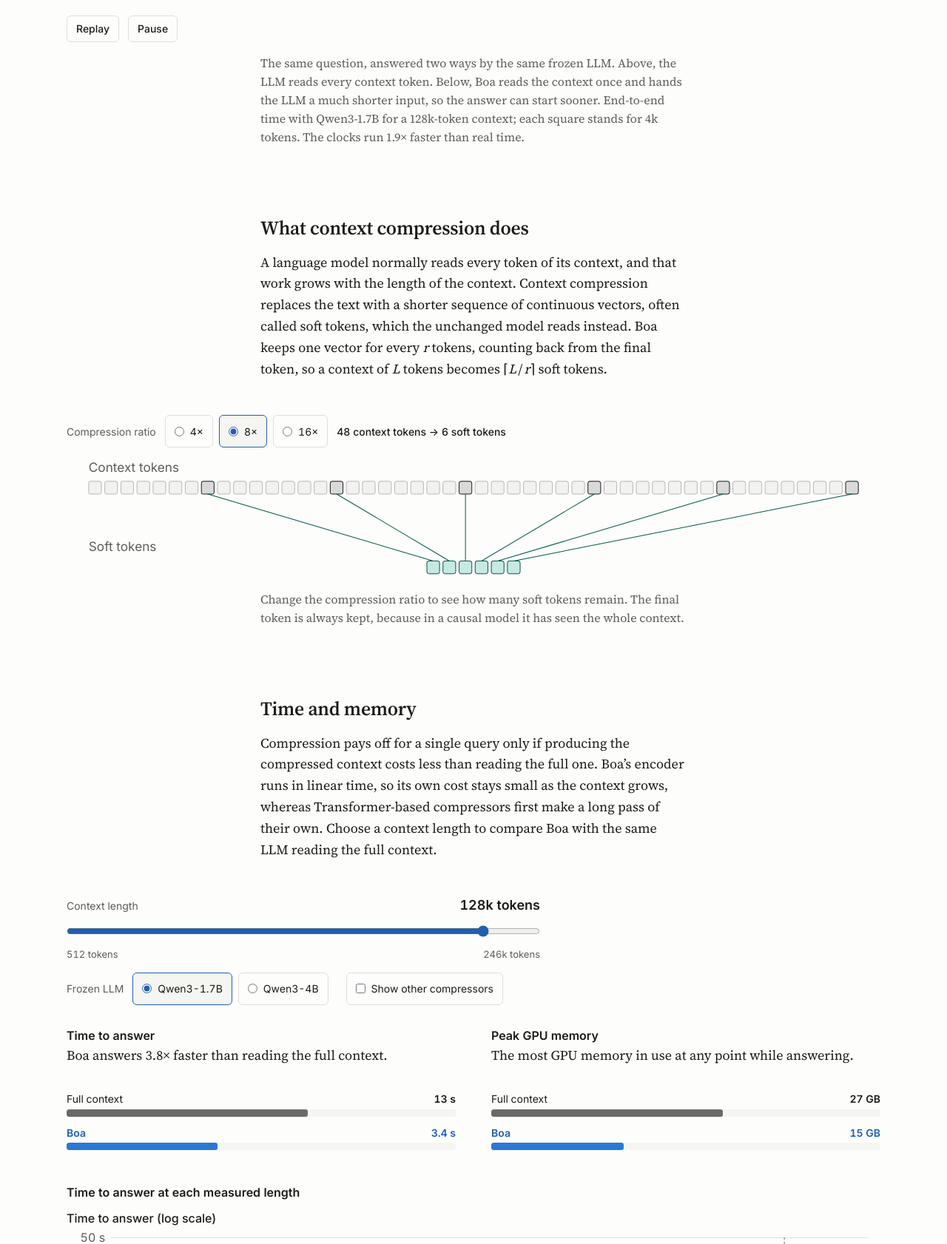
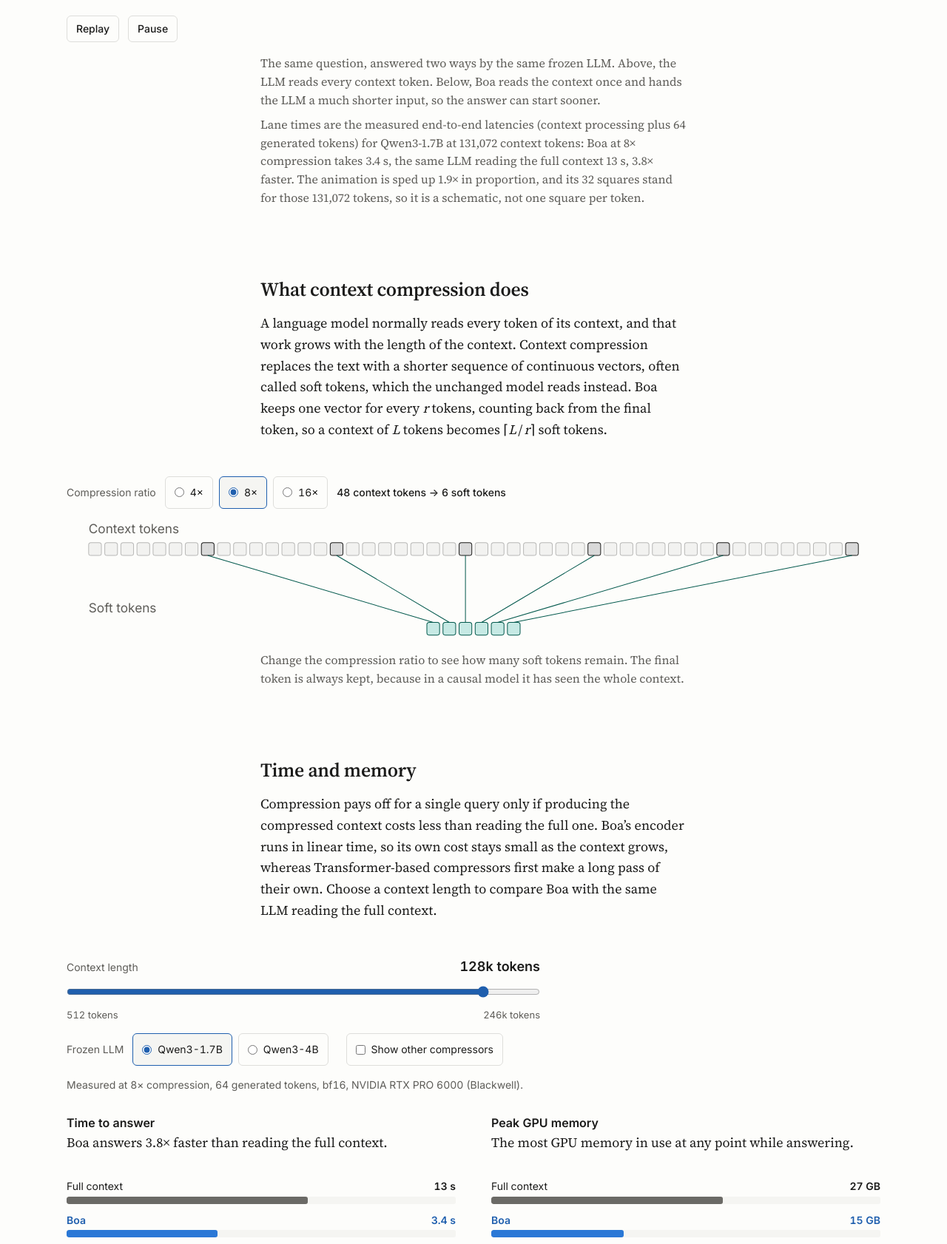
Before and after one commit to mserra0/boa-context-compression, a website with bundled scripts: page site/index.html in a window 1280 px wide. Shown: the part 1050-2732 px from the top of the page at 74% size. Built offline with nearby package versions, Linux system fonts and the light colour scheme.

Commit message:
feat(site): state how the latency figures were measured
Show 8x compression, 64 generated tokens, bf16 and the GPU where stated
under the cost figure, explain how the race lanes are calculated, label
the 19x and 39x as reported in the paper, and correct the long-context
limitation heading and numbers.

```diff
--- a/site/index.html
+++ b/site/index.html
@@ -141,8 +141,8 @@
         <dl class="limitations">
           <dt>Verbatim span extraction is weaker.</dt>
           <dd>Relation Extraction asks the model to copy exact spans of text. This is the setting in which attention-based Transformers exceed state-space models, and here Activation Beacon leads Boa at every compression ratio.</dd>
-          <dt>Long-context results are slightly below Activation Beacon.</dt>
-          <dd>On long-context benchmarks Boa is comparable to Activation Beacon on summarisation (BookSum, GovReport) but behind it on question answering (QASPER). We attribute the gap to a weaker long-context prior: the Mamba checkpoint we start from was pretrained only on short sequences, whereas Activation Beacon works directly on full-attention windows across the extended context.</dd>
+          <dt>Long-context question answering trails Activation Beacon.</dt>
+          <dd>At 32K tokens and 8× and 16× compression, Boa averages 1.3 to 1.4 F1 below Activation Beacon, and the gap is concentrated in question answering: on QASPER Boa trails by 5.4 to 6.4 F1. On summarisation the two are close: Boa leads on GovReport by 1.9 to 4.0 F1 and trails on BookSum by 0.8 to 1.4. We attribute the gap to a weaker long-context prior: the Mamba checkpoint we start from was pretrained only on sequences of up to 2K tokens, whereas Activation Beacon works directly on full-attention windows across the extended context.</dd>
         </dl>
       </div>
     </section>
--- a/site/js/figures/cost.js
+++ b/site/js/figures/cost.js
@@ -2,6 +2,7 @@ import { onVisible, prefersReducedMotion } from "../lib/motion.js";
 import { linearScale, logScale } from "../lib/scales.js";
 import { measurement, speedup } from "../lib/latency.js";
 import { formatGigabytes, formatSeconds, formatTokens } from "../lib/format.js";
+import { conditionsText } from "../lib/conditions.js";
 import { speedSentence } from "../lib/speed.js";
 import { lineChart } from "./line-chart.js";
 
@@ -11,7 +12,6 @@ const BAR_TWEEN_S = 0.4;
 // The time bars use a log axis that starts this many times below the shortest time,
 // so the shortest bar still has some length.
 const LOG_BAR_HEADROOM = 3;
-const APPROXIMATE_NOTE = "Approximate values, read from the paper's figure.";
 
 const WIDE_QUERY = "(min-width: 56em)";
 const CHART_LAYOUTS = {
@@ -150,7 +150,8 @@ export function mount(root, data) {
     node("label", {class: "choice"}, [others, " Show other compressors"]),
   ]);
   stage.append(controls);
-  if (latency.approximate === true) stage.append(node("p", {class: "cost__note", text: APPROXIMATE_NOTE}));
+  const conditions = node("p", {class: "cost__note"});
+  stage.append(conditions);
 
   const blocks = BLOCKS.map((block) => buildBlock(block, methods));
   stage.append(node("div", {class: "cost__blocks"}, blocks.map((b) => b.root)));
@@ -211,6 +212,7 @@ export function mount(root, data) {
 
   const update = ({tween}) => {
     const len = lengths[state.index];
+    conditions.textContent = conditionsText(latency, state.decoder);
     const tokens = `${formatTokens(len)} tokens`;
     length.value.textContent = tokens;
     length.input.setAttribute("aria-valuetext", tokens);
--- a/site/js/figures/race.js
+++ b/site/js/figures/race.js
@@ -2,7 +2,7 @@ import { el } from "../lib/svg.js";
 import { onVisible, prefersReducedMotion } from "../lib/motion.js";
 import { keptIndices } from "../lib/compression.js";
 import { measurement, speedup } from "../lib/latency.js";
-import { formatFactor, formatSeconds, formatTokens } from "../lib/format.js";
+import { formatFactor, formatSeconds, formatTokensExact } from "../lib/format.js";
 import { rowWidth, tokenLeft, tokenRow } from "./tokens.js";
 
 // Diagram parameters, not measurements.
@@ -79,7 +79,8 @@ function raceModel(latency) {
     timeScale,
     start: FADE_S + REST_S,
     decoderLabel: latency.decoders[DECODER].label,
-    approximate: latency.approximate === true,
+    ratio: latency.ratio,
+    generatedTokens: latency.generatedTokens,
   };
 }
 
@@ -281,13 +282,14 @@ function showFinalFrame(scene, model) {
   updateClocks(scene, model, Infinity);
 }
 
+// Says where the lane times come from, filled from the data the race replays.
 function describeSetting(model) {
-  const parts = [
-    `End-to-end time with ${model.decoderLabel} for a ${formatTokens(LENGTH)}-token context; each square stands for ${formatTokens(LENGTH / CONTEXT_TOKENS)} tokens.`,
-  ];
-  if (model.timeScale < 1) parts.push(`The clocks run ${formatFactor(1 / model.timeScale)} faster than real time.`);
-  if (model.approximate) parts.push("The times are approximate, read from the paper’s figure.");
-  return parts.join(" ");
+  const times = `Boa at ${model.ratio}× compression takes ${formatSeconds(model.measured.boa)}, the same LLM reading the full context ${formatSeconds(model.measured.full)}, ${formatFactor(model.factor)} faster`;
+  const speed = model.timeScale < 1 ? `The animation is sped up ${formatFactor(1 / model.timeScale)} in proportion, and` : "The animation runs in real time, and";
+  return [
+    `Lane times are the measured end-to-end latencies (context processing plus ${model.generatedTokens} generated tokens) for ${model.decoderLabel} at ${formatTokensExact(LENGTH)} context tokens: ${times}.`,
+    `${speed} its ${CONTEXT_TOKENS} squares stand for those ${formatTokensExact(LENGTH)} tokens, so it is a schematic, not one square per token.`,
+  ].join(" ");
 }
 
 function button(label) {
--- a/site/js/figures/results.js
+++ b/site/js/figures/results.js
@@ -1,6 +1,6 @@
 import { onVisible, prefersReducedMotion } from "../lib/motion.js";
 import { headlines } from "../lib/headlines.js";
-import { formatTokens } from "../lib/format.js";
+import { formatTokensExact } from "../lib/format.js";
 import { lineChart } from "./line-chart.js";
 
 const WIDE_QUERY = "(min-width: 56em)";
@@ -41,11 +41,11 @@ function headlineItems(data) {
   if (h.speedups.length > 0) {
     const [first, ...rest] = h.speedups;
     const more = rest.map((s) => ` ${s.factor}× with ${s.decoder}.`).join("");
-    const approximate = latency.approximate === true ? " Approximate, read from the paper's figure." : "";
+    const reported = first.reported ? " As reported in the paper." : "";
     items.push({
       value: first.factor,
       suffix: "×",
-      text: `lower end-to-end latency than Activation Beacon (w=128) at ${formatTokens(first.tokens)} tokens, with ${first.decoder}.${more}${approximate}`,
+      text: `lower end-to-end latency than Activation Beacon (w=128) at ${formatTokensExact(first.tokens)} tokens, the longest length measured, with ${first.decoder}.${more}${reported}`,
     });
   }
   items.push({
--- /dev/null
+++ b/site/js/lib/conditions.js
@@ -0,0 +1,13 @@
+// "Measured at 8× compression, ..." from the data; a part the data does not state is left out,
+// and a note on the decoder (for example, that its run is newer than the paper's figure) follows.
+export function conditionsText(latency, decoderId) {
+  const decoder = latency.decoders[decoderId];
+  const parts = [
+    latency.ratio ? `${latency.ratio}× compression` : null,
+    latency.generatedTokens ? `${latency.generatedTokens} generated tokens` : null,
+    latency.dtype ?? null,
+    decoder.gpu ?? null,
+  ].filter(Boolean);
+  const text = parts.length ? `Measured at ${parts.join(", ")}.` : "";
+  return [text, decoder.note].filter(Boolean).join(" ");
+}
--- a/site/styles/figures.css
+++ b/site/styles/figures.css
@@ -276,7 +276,7 @@
 
 .line-chart__reveal {
   fill: none;
-  stroke: #fff; /* mask luminance, not a colour on the page */
+  stroke: var(--mask-ink);
   stroke-width: 14;
 }
 
@@ -429,6 +429,7 @@
 
 .cost__note {
   margin-top: var(--space-3);
+  font-size: var(--step--1);
   color: var(--ink-muted);
 }
 
@@ -772,6 +773,11 @@
     max-height: 55vh;
   }
 
+  /* Keyboard focus scrolls a step button into view below the sticky diagram, not under it. */
+  .method--assembling .method__step-button {
+    scroll-margin-top: calc(var(--method-sticky, 0px) + var(--space-3));
+  }
+
   .method--assembling .method__step {
     min-height: 30vh;
   }
@@ -834,3 +840,9 @@
   clip-path: inset(50%);
   white-space: nowrap;
 }
+
+/* The race caption ends with its own paragraph saying how the lane times are measured. */
+[data-race-setting] {
+  display: block;
+  margin-top: var(--space-2);
+}
--- a/site/styles/tokens.css
+++ b/site/styles/tokens.css
@@ -54,6 +54,7 @@
   --ink: #1b1b1a;
   --ink-muted: #5e5d59;    /* 6.5:1 on paper */
   --rule: #dededb;         /* plots: grid lines */
+  --mask-ink: #fff;        /* SVG mask luminance for the line reveal, not a page colour */
 
   /* Type */
   --font-text: "Source Serif 4", "Iowan Old Style", Georgia, serif;
```
Also changed, not shown: site/tests/conditions.test.js (added, +20 -0 lines).
